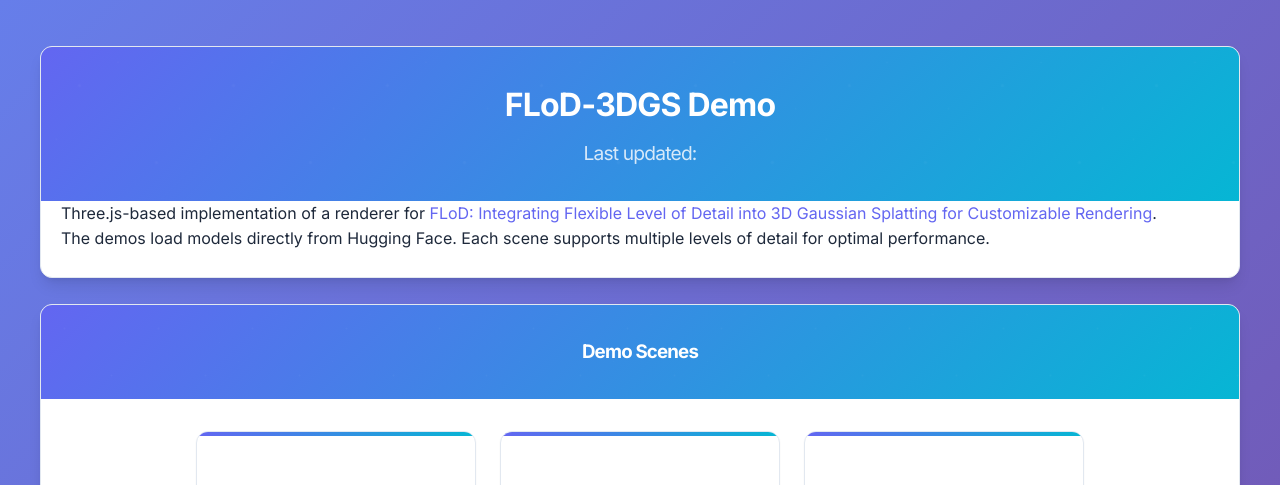
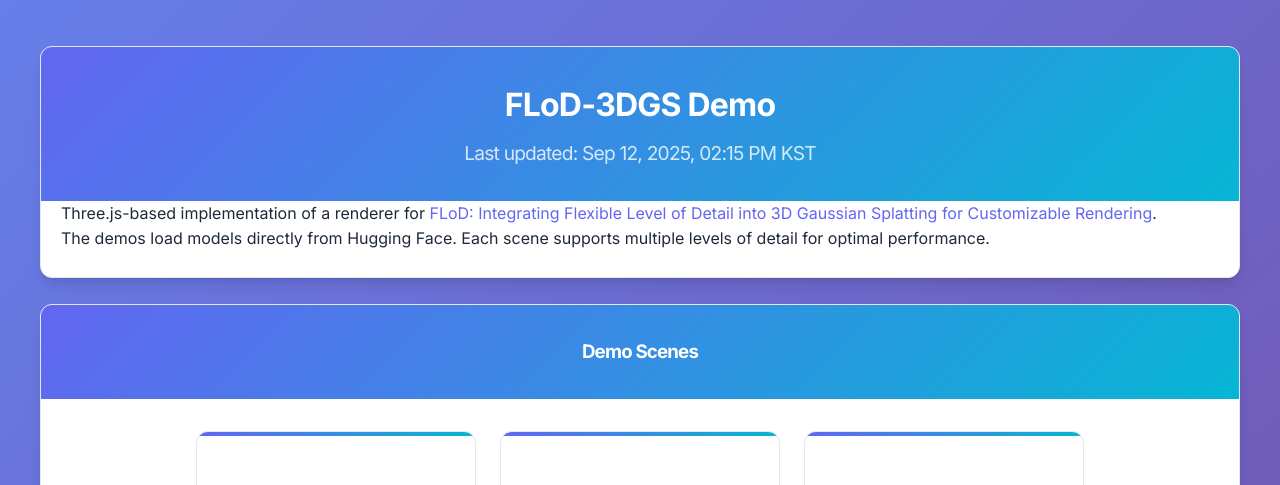
Before and after one commit to 3DGS-FLoD/flod-3dgs-demo, a plain HTML site: page index.html in a window 1280 px wide. Shown: the top 485 px of the page. Drawn offline with nearby package versions, Linux system fonts and the light colour scheme.

Commit message:
update time

```diff
--- a/index.html
+++ b/index.html
@@ -3,7 +3,7 @@
 
 <!-- Last updated time variable -->
 <script>
-  const LAST_UPDATED_TIME = "Sep 12, 2025, 02:07 PM KST";
+  const LAST_UPDATED_TIME = "Sep 12, 2025, 02:15 PM KST";
 </script>
 
 <head>
@@ -767,8 +767,13 @@
 </body>
 
   <script>
+    function updateLastUpdated() {
+      document.getElementById('last-updated').textContent = LAST_UPDATED_TIME;
+    }
 
-document.body.onload = function () {
+    document.addEventListener('DOMContentLoaded', updateLastUpdated);
+
+    document.body.onload = function () {
     if (window.location.search) {
       const tokens = window.location.search.substring(1).split("&");
       for (token of tokens) {
```
